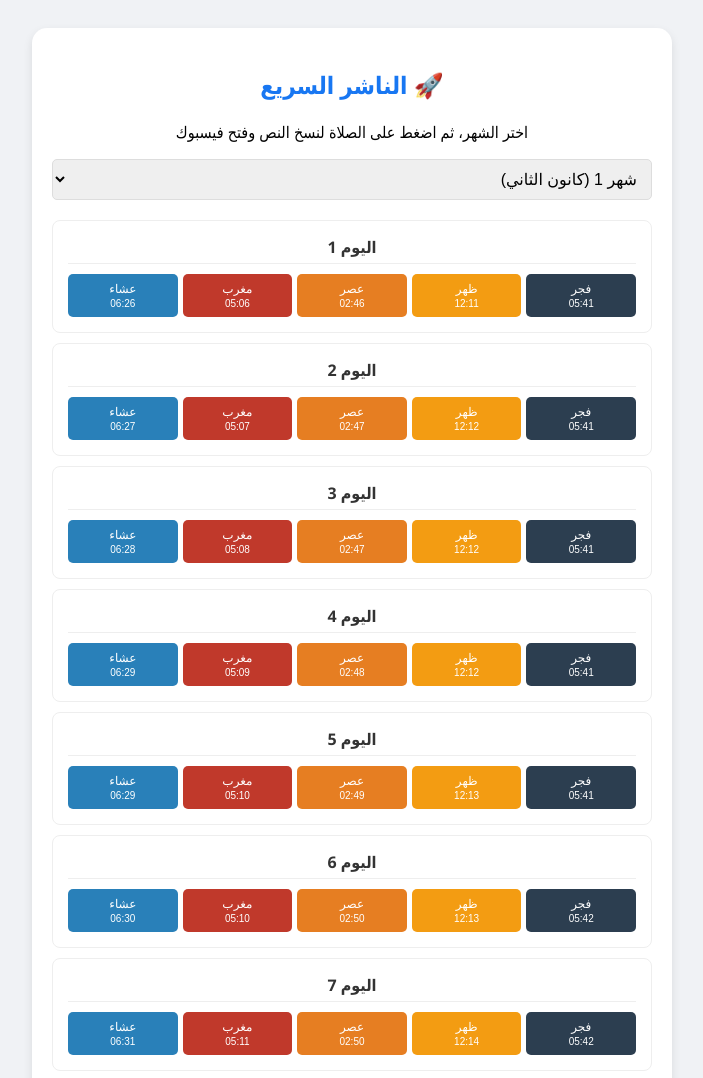
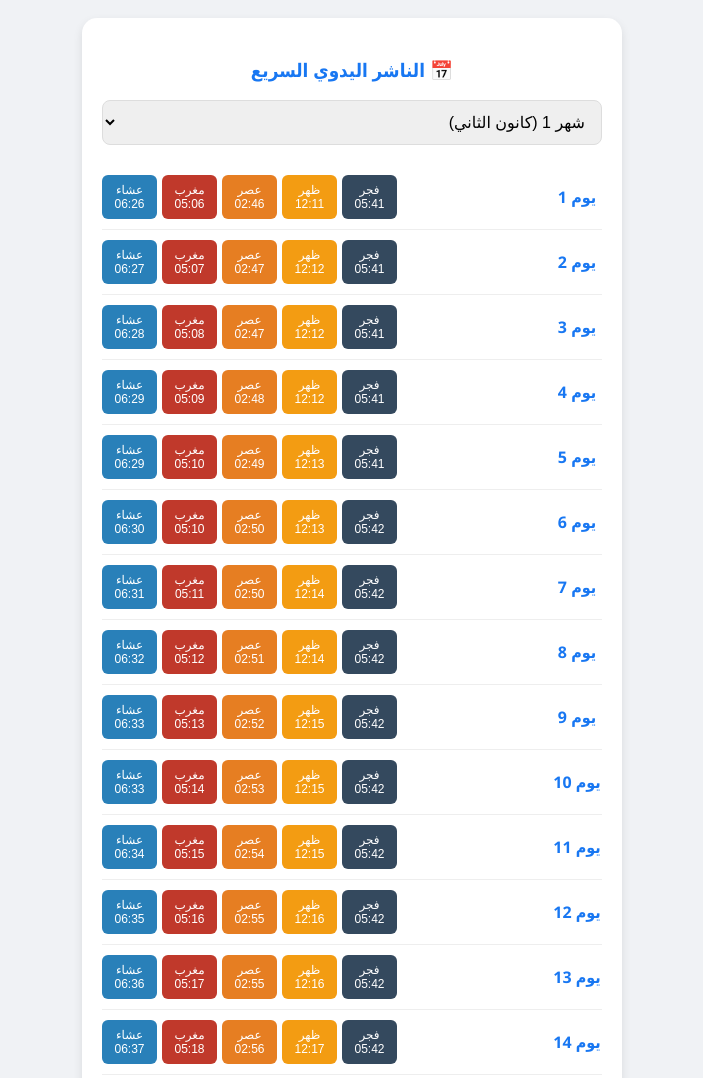
Before and after one commit to kesfet12/-tu, a plain HTML site: page index.html in a window 1280 px wide. Shown: the top 1078 px of the page, without its empty margins (288-991 px from the left). Drawn offline with Linux system fonts and the light colour scheme.

Commit message:
Update index.html

```diff
--- a/index.html
+++ b/index.html
@@ -3,71 +3,73 @@
 <head>
     <meta charset="UTF-8">
     <meta name="viewport" content="width=device-width, initial-scale=1.0">
-    <title>مدير نشر الصلوات - كركوك</title>
+    <title>الناشر الذكي - كركوك</title>
     <style>
-        body { font-family: 'Segoe UI', Tahoma, Geneva, Verdana, sans-serif; background-color: #f0f2f5; padding: 20px; }
-        .container { max-width: 600px; margin: 0 auto; background: white; padding: 20px; border-radius: 15px; box-shadow: 0 4px 10px rgba(0,0,0,0.1); text-align: center; }
-        h2 { color: #1877f2; margin-bottom: 20px; }
+        body { font-family: 'Segoe UI', Tahoma, Geneva, Verdana, sans-serif; background-color: #f0f2f5; padding: 10px; text-align: center; }
+        .container { max-width: 500px; margin: auto; background: white; padding: 20px; border-radius: 15px; box-shadow: 0 4px 10px rgba(0,0,0,0.1); }
 
-        .month-selector { margin-bottom: 20px; }
-        select { padding: 10px; font-size: 16px; border-radius: 5px; border: 1px solid #ddd; width: 100%; }
+        select { padding: 12px; font-size: 16px; width: 100%; margin-bottom: 20px; border-radius: 8px; border: 1px solid #ddd; }
 
-        .day-card { border: 1px solid #eee; padding: 15px; margin-bottom: 10px; border-radius: 8px; background: #fff; }
-        .day-title { font-weight: bold; margin-bottom: 10px; color: #333; border-bottom: 1px solid #eee; padding-bottom: 5px; }
+        /* تنسيق الأيام */
+        .day-row { display: flex; align-items: center; justify-content: space-between; background: #fff; border-bottom: 1px solid #eee; padding: 10px 0; }
+        .day-num { font-weight: bold; width: 50px; color: #1877f2; }
 
-        .prayers-grid { display: grid; grid-template-columns: repeat(5, 1fr); gap: 5px; }
-        .prayer-btn {
-            border: none; padding: 8px 2px; border-radius: 5px; color: white; cursor: pointer; font-size: 12px;
-            display: flex; flex-direction: column; align-items: center; transition: 0.2s;
+        /* أزرار الصلوات */
+        .btns-group { display: flex; gap: 5px; flex-grow: 1; justify-content: flex-end; }
+        .p-btn {
+            border: none; padding: 8px 10px; border-radius: 6px; color: white; cursor: pointer; font-size: 12px;
+            transition: 0.2s; text-align: center; width: 55px;
         }
-        .prayer-btn:hover { opacity: 0.9; transform: scale(1.05); }
-        .prayer-btn span { font-size: 10px; margin-top: 2px; }
+        .p-btn:hover { transform: scale(1.1); }
 
-        /* ألوان الصلوات */
-        .fajr { background: #2c3e50; }
-        .dhuhr { background: #f39c12; }
-        .asr { background: #e67e22; }
-        .maghrib { background: #c0392b; }
-        .isha { background: #2980b9; }
+        .f { background: #34495e; } /* فجر */
+        .d { background: #f39c12; } /* ظهر */
+        .a { background: #e67e22; } /* عصر */
+        .m { background: #c0392b; } /* مغرب */
+        .i { background: #2980b9; } /* عشاء */
 
-        .toast { visibility: hidden; min-width: 250px; background-color: #333; color: #fff; text-align: center; border-radius: 5px; padding: 16px; position: fixed; z-index: 1; left: 50%; bottom: 30px; transform: translateX(-50%); }
-        .toast.show { visibility: visible; animation: fadein 0.5s, fadeout 0.5s 2.5s; }
-        @keyframes fadein { from {bottom: 0; opacity: 0;} to {bottom: 30px; opacity: 1;} }
-        @keyframes fadeout { from {bottom: 30px; opacity: 1;} to {bottom: 0; opacity: 0;} }
+        /* منطقة معاينة الصورة */
+        #previewArea {
+            display: none; position: fixed; bottom: 0; left: 0; width: 100%; background: #fff;
+            box-shadow: 0 -5px 20px rgba(0,0,0,0.2); padding: 15px; z-index: 100; border-top-right-radius: 20px; border-top-left-radius: 20px;
+        }
+        #previewImg { max-height: 150px; border-radius: 10px; border: 2px solid #1877f2; margin-bottom: 10px; }
+        .close-preview { background: #e74c3c; color: white; border: none; padding: 5px 20px; border-radius: 20px; cursor: pointer; }
     </style>
 </head>
 <body>
 
 <div class="container">
-    <h2>🚀 الناشر السريع</h2>
-    <p>اختر الشهر، ثم اضغط على الصلاة لنسخ النص وفتح فيسبوك</p>
+    <h3 style="color:#1877f2;">📅 الناشر اليدوي السريع</h3>
 
-    <div class="month-selector">
-        <select id="monthSelect" onchange="renderDays()">
+    <select id="monthSelect" onchange="loadDays()">
         <option value="0">شهر 1 (كانون الثاني)</option>
         <option value="1">شهر 2 (شباط)</option>
         <option value="2">شهر 3 (آذار)</option>
         <option value="3">شهر 4 (نيسان)</option>
         <option value="4">شهر 5 (أيار)</option>
     </select>
+
+    <div id="daysList"></div>
 </div>
 
-    <div id="daysContainer"></div>
+<div id="previewArea">
+    <p style="margin:0 0 10px 0; font-weight:bold; color:green;">✅ تم نسخ النص! (الآن اسحب الصورة لفيسبوك)</p>
+    <img id="previewImg" src="" alt="صورة الصلاة">
+    <br>
+    <button class="close-preview" onclick="document.getElementById('previewArea').style.display='none'">إخفاء</button>
 </div>
 
-<div id="toast" class="toast">تم نسخ النص! ✅ جاري فتح الصورة وفيسبوك...</div>
-
 <script>
-    // روابط صورك المباشرة
-    const images = {
-        fajr:    "https://raw.githubusercontent.com/kesfet12/-tu/main/fajr.jpg",
-        dhuhr:   "https://raw.githubusercontent.com/kesfet12/-tu/main/dhuhr.jpg",
-        asr:     "https://raw.githubusercontent.com/kesfet12/-tu/main/asr.jpg",
-        maghrib: "https://raw.githubusercontent.com/kesfet12/-tu/main/maghrib.jpg",
-        isha:    "https://raw.githubusercontent.com/kesfet12/-tu/main/isha.jpg"
+    // روابط الصور المباشرة
+    const imgs = {
+        f: "https://raw.githubusercontent.com/kesfet12/-tu/main/fajr.jpg",
+        d: "https://raw.githubusercontent.com/kesfet12/-tu/main/dhuhr.jpg",
+        a: "https://raw.githubusercontent.com/kesfet12/-tu/main/asr.jpg",
+        m: "https://raw.githubusercontent.com/kesfet12/-tu/main/maghrib.jpg",
+        i: "https://raw.githubusercontent.com/kesfet12/-tu/main/isha.jpg"
     };
 
-    // قاعدة البيانات (الأشهر 1-5)
     const db = {
         "0": [[1,"05:41","12:11","02:46","05:06","06:26"], [2,"05:41","12:12","02:47","05:07","06:27"], [3,"05:41","12:12","02:47","05:08","06:28"], [4,"05:41","12:12","02:48","05:09","06:29"], [5,"05:41","12:13","02:49","05:10","06:29"], [6,"05:42","12:13","02:50","05:10","06:30"], [7,"05:42","12:14","02:50","05:11","06:31"], [8,"05:42","12:14","02:51","05:12","06:32"], [9,"05:42","12:15","02:52","05:13","06:33"], [10,"05:42","12:15","02:53","05:14","06:33"], [11,"05:42","12:15","02:54","05:15","06:34"], [12,"05:42","12:16","02:55","05:16","06:35"], [13,"05:42","12:16","02:55","05:17","06:36"], [14,"05:42","12:17","02:56","05:18","06:37"], [15,"05:42","12:17","02:57","05:19","06:37"], [16,"05:41","12:17","02:58","05:20","06:38"], [17,"05:41","12:18","02:59","05:21","06:39"], [18,"05:41","12:18","03:00","05:22","06:40"], [19,"05:41","12:18","03:01","05:23","06:41"], [20,"05:40","12:18","03:02","05:24","06:42"], [21,"05:40","12:19","03:02","05:25","06:43"], [22,"05:40","12:19","03:03","05:26","06:44"], [23,"05:39","12:19","03:04","05:27","06:44"], [24,"05:39","12:20","03:05","05:28","06:45"], [25,"05:39","12:20","03:06","05:29","06:46"], [26,"05:38","12:20","03:07","05:30","06:47"], [27,"05:38","12:20","03:08","05:31","06:48"], [28,"05:37","12:20","03:09","05:32","06:49"], [29,"05:37","12:21","03:10","05:33","06:50"], [30,"05:36","12:21","03:10","05:34","06:51"], [31,"05:36","12:21","03:11","05:35","06:52"]],
         "1": [[1,"05:35","12:21","03:12","05:36","06:53"], [2,"05:34","12:21","03:13","05:37","06:53"], [3,"05:34","12:21","03:14","05:38","06:54"], [4,"05:33","12:21","03:15","05:39","06:55"], [5,"05:32","12:21","03:15","05:40","06:56"], [6,"05:31","12:21","03:16","05:41","06:57"], [7,"05:31","12:22","03:17","05:42","06:58"], [8,"05:30","12:22","03:18","05:43","06:59"], [9,"05:29","12:22","03:19","05:44","07:00"], [10,"05:28","12:22","03:19","05:45","07:01"], [11,"05:27","12:22","03:20","05:46","07:02"], [12,"05:26","12:22","03:21","05:47","07:02"], [13,"05:26","12:22","03:22","05:48","07:03"], [14,"05:25","12:22","03:22","05:49","07:04"], [15,"05:24","12:22","03:23","05:50","07:05"], [16,"05:23","12:21","03:24","05:51","07:06"], [17,"05:22","12:21","03:25","05:52","07:07"], [18,"05:21","12:21","03:25","05:53","07:08"], [19,"05:19","12:21","03:26","05:54","07:09"], [20,"05:18","12:21","03:27","05:55","07:10"], [21,"05:17","12:21","03:27","05:56","07:10"], [22,"05:16","12:21","03:28","05:57","07:11"], [23,"05:15","12:21","03:29","05:58","07:12"], [24,"05:14","12:21","03:29","05:59","07:13"], [25,"05:13","12:20","03:30","05:59","07:14"], [26,"05:11","12:20","03:30","06:00","07:15"], [27,"05:10","12:20","03:31","06:01","07:16"], [28,"05:09","12:20","03:32","06:02","07:17"]],
@@ -76,53 +78,54 @@
         "4": [[1,"03:36","12:05","03:47","06:54","08:18"], [2,"03:35","12:04","03:48","06:55","08:19"], [3,"03:34","12:04","03:48","06:56","08:20"], [4,"03:32","12:04","03:48","06:57","08:21"], [5,"03:31","12:04","03:48","06:58","08:22"], [6,"03:29","12:04","03:48","06:58","08:23"], [7,"03:28","12:04","03:48","06:59","08:25"], [8,"03:27","12:04","03:48","07:00","08:26"], [9,"03:26","12:04","03:48","07:01","08:27"], [10,"03:24","12:04","03:48","07:02","08:28"], [11,"03:23","12:04","03:49","07:03","08:29"], [12,"03:22","12:04","03:49","07:03","08:30"], [13,"03:21","12:04","03:49","07:04","08:31"], [14,"03:19","12:04","03:49","07:05","08:33"], [15,"03:18","12:04","03:49","07:06","08:34"], [16,"03:17","12:04","03:49","07:07","08:35"], [17,"03:16","12:04","03:49","07:07","08:36"], [18,"03:15","12:04","03:50","07:08","08:37"], [19,"03:14","12:04","03:50","07:09","08:38"], [20,"03:13","12:04","03:50","07:10","08:39"], [21,"03:12","12:04","03:50","07:11","08:40"], [22,"03:11","12:04","03:50","07:11","08:41"], [23,"03:10","12:04","03:50","07:12","08:42"], [24,"03:09","12:04","03:50","07:13","08:43"], [25,"03:08","12:04","03:51","07:13","08:44"], [26,"03:07","12:05","03:51","07:14","08:45"], [27,"03:07","12:05","03:51","07:15","08:46"], [28,"03:06","12:05","03:51","07:16","08:47"], [29,"03:05","12:05","03:51","07:16","08:48"], [30,"03:04","12:05","03:51","07:17","08:49"], [31,"03:04","12:05","03:52","07:18","08:50"]]
     };
 
-    function renderDays() {
-        const monthIndex = document.getElementById('monthSelect').value;
-        const list = document.getElementById('daysContainer');
-        list.innerHTML = "";
+    function loadDays() {
+        const month = document.getElementById('monthSelect').value;
+        const container = document.getElementById('daysList');
+        container.innerHTML = "";
 
-        db[monthIndex].forEach(dayRow => {
-            const [day, ...times] = dayRow;
-            const card = document.createElement('div');
-            card.className = 'day-card';
+        db[month].forEach(row => {
+            const [day, ...times] = row;
+            const item = document.createElement('div');
+            item.className = 'day-row';
 
-            let html = `<div class="day-title">اليوم ${day}</div><div class="prayers-grid">`;
-            const keys = [
-                {n:'فجر', k:'fajr', c:'fajr', t:times[0], tag:'#اذان_الفجر'},
-                {n:'ظهر', k:'dhuhr', c:'dhuhr', t:times[1], tag:'#اذان_الظهر'},
-                {n:'عصر', k:'asr', c:'asr', t:times[2], tag:'#اذان_العصر'},
-                {n:'مغرب', k:'maghrib', c:'maghrib', t:times[3], tag:'#اذان_المغرب'},
-                {n:'عشاء', k:'isha', c:'isha', t:times[4], tag:'#اذان_العشاء'}
+            // بيانات الأزرار (الاسم - الكلاس - الوقت - الهاشتاغ - الصورة)
+            const btns = [
+                {n:'فجر', c:'f', t:times[0], tag:'#اذان_الفجر', img:imgs.f},
+                {n:'ظهر', c:'d', t:times[1], tag:'#اذان_الظهر', img:imgs.d},
+                {n:'عصر', c:'a', t:times[2], tag:'#اذان_العصر', img:imgs.a},
+                {n:'مغرب', c:'m', t:times[3], tag:'#اذان_المغرب', img:imgs.m},
+                {n:'عشاء', c:'i', t:times[4], tag:'#اذان_العشاء', img:imgs.i}
             ];
 
-            keys.forEach(p => {
-                html += `<button class="prayer-btn ${p.c}" onclick="doAction('${p.t}', '${p.tag}', '${images[p.k]}')">${p.n}<span>${p.t}</span></button>`;
+            let htmlBtns = "";
+            btns.forEach(b => {
+                htmlBtns += `<button class="p-btn ${b.c}" onclick="run('${b.t}', '${b.tag}', '${b.img}')">${b.n}<br>${b.t}</button>`;
             });
-            html += `</div>`;
-            card.innerHTML = html;
-            list.appendChild(card);
+
+            item.innerHTML = `<div class="day-num">يوم ${day}</div><div class="btns-group">${htmlBtns}</div>`;
+            container.appendChild(item);
         });
     }
 
-    function doAction(time, tag, imgUrl) {
-        // 1. نسخ النص
+    function run(time, tag, imgUrl) {
+        // 1. نسخ النص للحافظة فوراً
         const text = `${time} ${tag}`;
-        navigator.clipboard.writeText(text);
+        navigator.clipboard.writeText(text).then(() => {
 
-        // 2. إظهار رسالة
-        const toast = document.getElementById("toast");
-        toast.className = "toast show";
-        setTimeout(() => toast.className = toast.className.replace("show", ""), 3000);
+            // 2. إظهار الصورة داخل الموقع (في الأسفل)
+            document.getElementById('previewImg').src = imgUrl;
+            document.getElementById('previewArea').style.display = 'block';
 
-        // 3. فتح الصورة والفيسبوك
-        window.open(imgUrl, '_blank'); // يفتح الصورة لتحفظها
+            // 3. فتح فيسبوك في نافذة جديدة (لن يتم حظره لأنه النافذة الوحيدة)
             setTimeout(() => {
-            window.open("https://business.facebook.com/latest/composer", '_blank'); // يفتح صفحة النشر
-        }, 500);
+                window.open("https://business.facebook.com/latest/composer", "_blank");
+            }, 300);
+
+        }).catch(err => alert("فشل النسخ: " + err));
     }
 
     // تشغيل عند البدء
-    renderDays();
+    loadDays();
 </script>
 
 </body>
```
Lines whose indentation alone changed are shown as unchanged.
